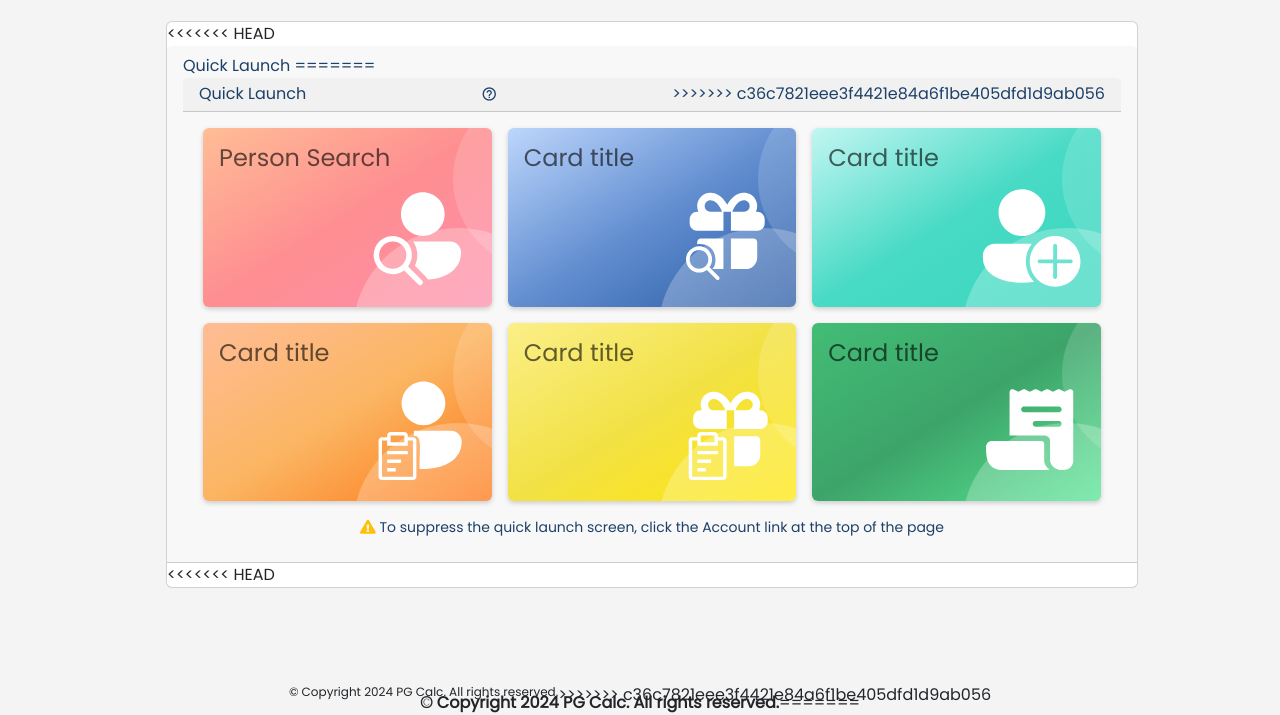
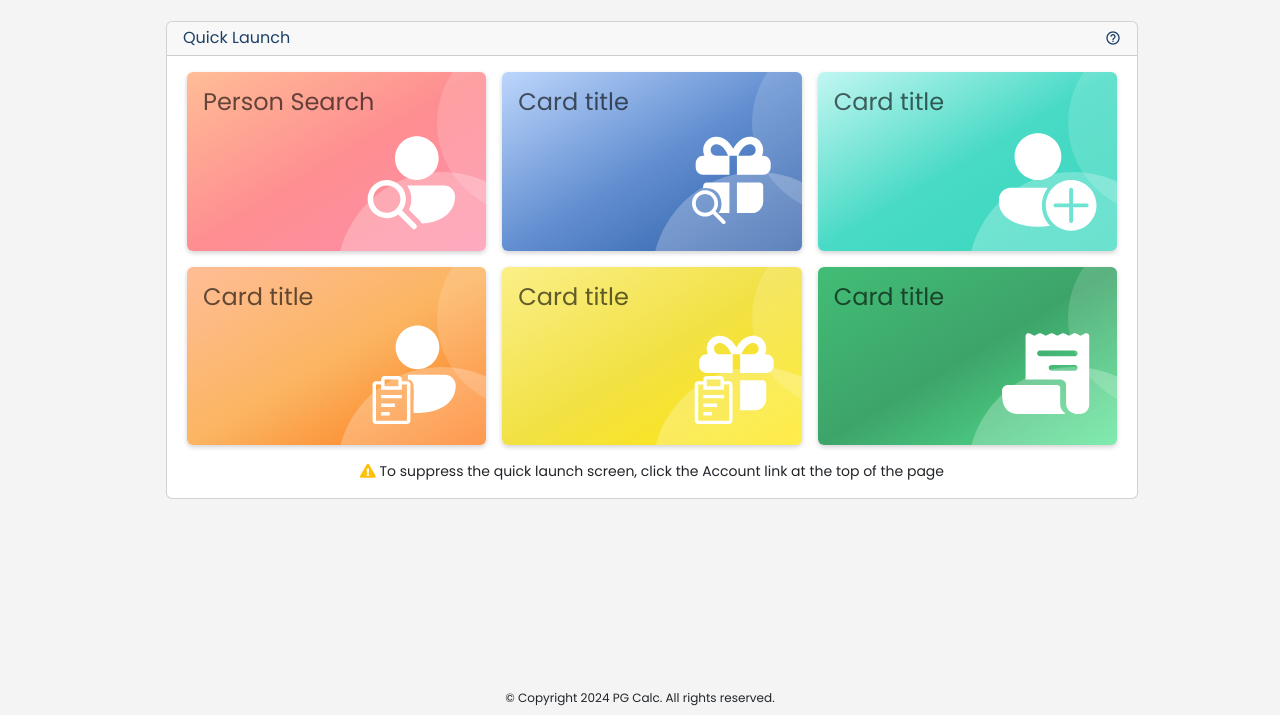
Before and after one commit to Harrshad/PGCalc, a plain HTML site: page index.html in a window 1280 px wide. Shown: the part 85-800 px from the top of the page. Drawn offline with Linux system fonts and the light colour scheme.

Commit message:
accepted changes

```diff
--- a/index.html
+++ b/index.html
@@ -95,14 +95,9 @@
 
     <div class="container py-4 z-0">
         <div class="card">
-<<<<<<< HEAD
-            <div class="card-header py-2">
-                Quick Launch
-=======
             <div class="card-header py-1 d-flex justify-content-between">
               <p class="my-0">Quick Launch</p>
               <i class="mdi mdi-help-circle-outline "></i>
->>>>>>> c36c7821eee3f4421e84a6f1be405dfd1d9ab056
             </div>
             <div class="card-body p-0">
               <div class="row pt-2 px-4">
@@ -174,13 +169,8 @@
               <center class="pt-2"><p><i class="fa fa-exclamation-triangle text-warning"></i> To suppress the quick launch screen, click the Account link at the top of the page</p></center>
             </div>
         </div>
-<<<<<<< HEAD
-        <div class=" d-flex justify-content-center pt-3 fixed-bottom">
-            <p class="fw-semibold m-0">© Copyright 2024 PG Calc. All rights reserved.</p>
-=======
         <div class="footer d-flex justify-content-center pt-3 fixed-bottom z-0 py-2">
             <p class="fw-regular m-0 "> © Copyright 2024 PG Calc. All rights reserved.</p>
->>>>>>> c36c7821eee3f4421e84a6f1be405dfd1d9ab056
         </div>
     </div>
 </body>
```
